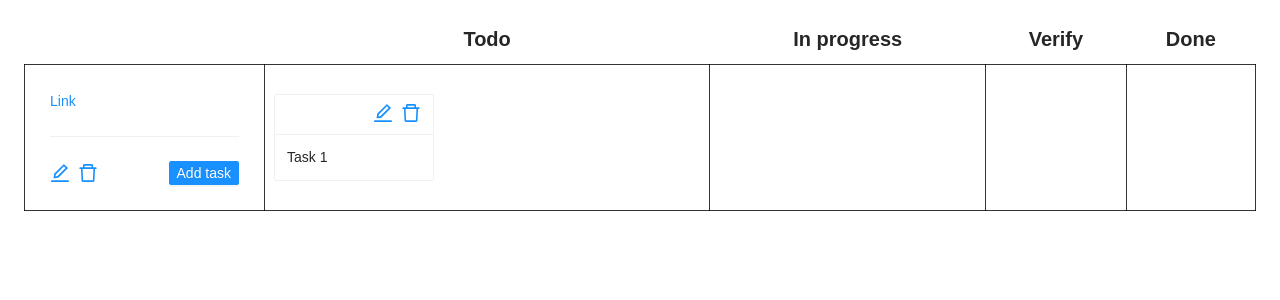
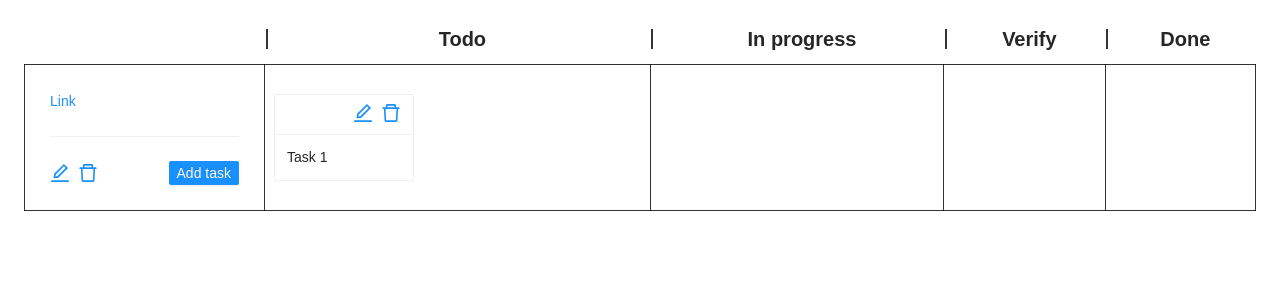
Before and after one commit to lukasbals/scrumboard, a Next.js app: page /1 in a window 1280 px wide. Shown: the top 300 px of the page. Built offline with nearby package versions, Linux system fonts and the light colour scheme.

Commit message:
Update board table header

```diff
--- a/pages/[boardName]/index.module.scss
+++ b/pages/[boardName]/index.module.scss
@@ -2,12 +2,15 @@
   width: calc(100vw - 48px);
   margin: 24px;
 
+  & th:first-of-type {
+    width: 240px;
+  }
+  & td:first-of-type {
+    width: 240px;
+  }
+
   & tbody {
     & tr {
-      & td:first-of-type {
-        width: 240px;
-      }
-
       & td {
         border: solid rgba(0, 0, 0, 0.8) 1px;
       }
@@ -17,10 +20,19 @@
 
 .card {
   margin: 8px;
-  width: 160px;
+  width: 140px;
 }
 
 .icon {
   margin-left: 8px;
   cursor: pointer;
 }
+
+.verticalDivider {
+  margin-top: 4px;
+  height: 20px;
+  width: 2px;
+  background-color: rgba(0, 0, 0, 0.8);
+  float: left;
+  margin-right: 8px;
+}
--- a/pages/[boardName]/index.tsx
+++ b/pages/[boardName]/index.tsx
@@ -1,4 +1,4 @@
-import { Card, Typography } from 'antd';
+import { Card, Divider, Typography } from 'antd';
 import styles from './index.module.scss';
 import { DeleteOutlined, EditOutlined } from '@ant-design/icons';
 import Story from '../../ui/models/Story';
@@ -11,16 +11,28 @@ export const Board = (): JSX.Element => {
         <tr>
           <th></th>
           <th>
-            <Typography.Title level={4}>Todo</Typography.Title>
+            <Typography.Title level={4}>
+              <div className={styles.verticalDivider} />
+              Todo
+            </Typography.Title>
           </th>
           <th>
-            <Typography.Title level={4}>In progress</Typography.Title>
+            <Typography.Title level={4}>
+              <div className={styles.verticalDivider} />
+              In progress
+            </Typography.Title>
           </th>
           <th>
-            <Typography.Title level={4}>Verify</Typography.Title>
+            <Typography.Title level={4}>
+              <div className={styles.verticalDivider} />
+              Verify
+            </Typography.Title>
           </th>
           <th>
-            <Typography.Title level={4}>Done</Typography.Title>
+            <Typography.Title level={4}>
+              <div className={styles.verticalDivider} />
+              Done
+            </Typography.Title>
           </th>
         </tr>
       </thead>
```
